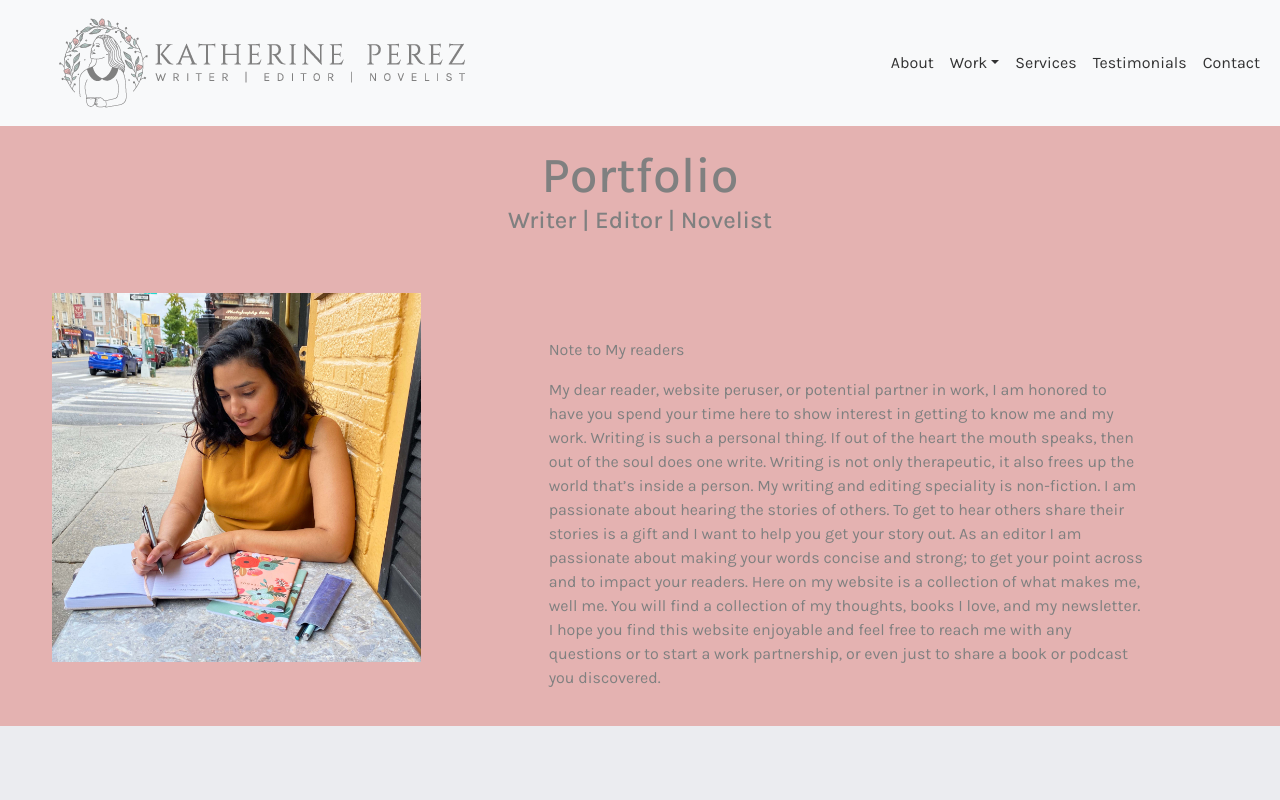
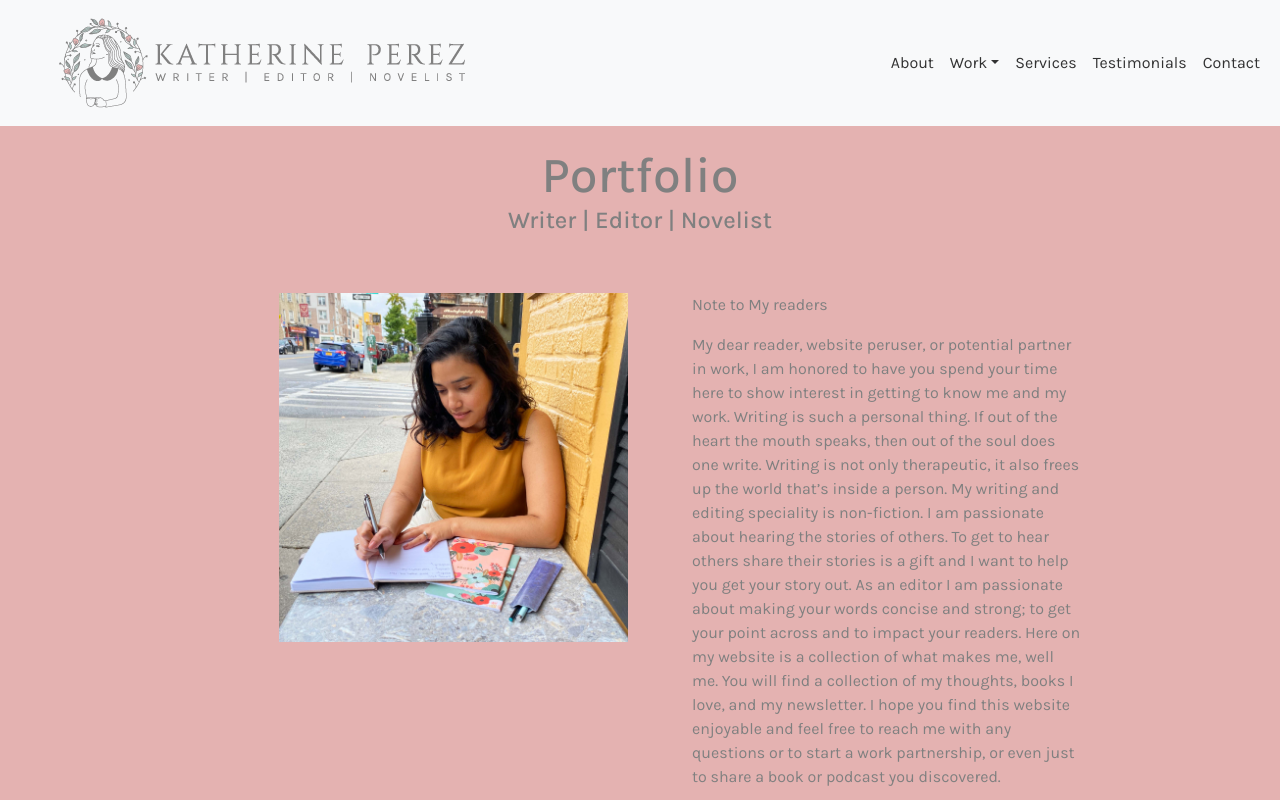
Before and after one commit to Kaitlyn-Lynette/Kathys-Portfolio, a React (Create React App) app: page /portfolio in a window 1280 px wide. Shown: the top 800 px of the page. Built offline with nearby package versions, Linux system fonts and the light colour scheme.

Commit message:
Made edits to the feature header

```diff
--- a/src/App.css
+++ b/src/App.css
@@ -66,7 +66,8 @@ body {
   }
 
   #note {
-    padding-top: 45px
+    margin-left: 40px
+
   }
 
 }
--- a/src/components/FeaturedHeader.js
+++ b/src/components/FeaturedHeader.js
@@ -19,14 +19,14 @@ const FeaturedHeader = () => {
         </Row>
         <Container fluid style={{ paddingTop: "10px" }}>
           <Row>
-            <Col md={4} sm={12}>
+            <Col md={{span:4, offset: 2}} sm={12}>
               <Image
                 src="/images/Note_To_Readers.jpg"
                 width="100%"
-                style={{ paddingLeft: "20px"}}
+                style={{ paddingLeft: "40px", paddingBottom: "40px",}}
               />
             </Col>
-            <Col md={{ span: 6, offset: 1 }} sm={12} id="note">
+            <Col md={4} sm={12} id="note">
               <p>Note to My readers</p>
               <p>
                 My dear reader, website peruser, or potential partner in work, I
```
